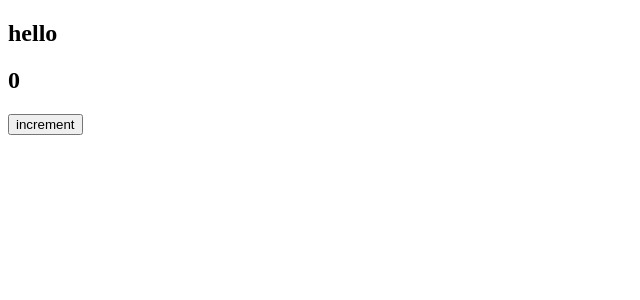
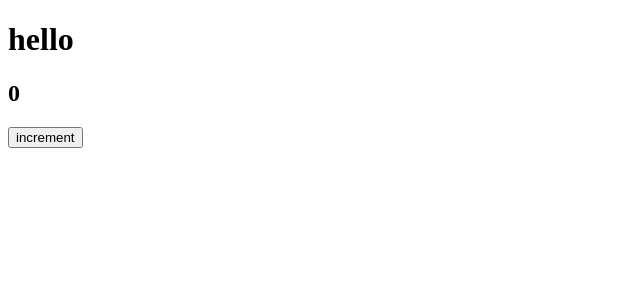
Before and after one commit to nel417/cypress_pipeline, an Angular app: page / in a window 1280 px wide. Shown: the top 300 px of the page, without its empty margins (0-640 px from the left). Built offline with nearby package versions, Linux system fonts and the light colour scheme.

Commit message:
make pass

```diff
--- a/src/app/app.component.html
+++ b/src/app/app.component.html
@@ -1,5 +1,7 @@
-  <h2>hello</h2>
+<main>
+  <h1>hello</h1>
 <section class="number-display">
-  <h1>{{counter}}</h1>
+  <h2>{{counter}}</h2>
 </section>
 <button (click)="increment()"> increment </button>
+</main>
```
Also changed, not shown: 1 other file (tests, documents, lock files or other folders).
